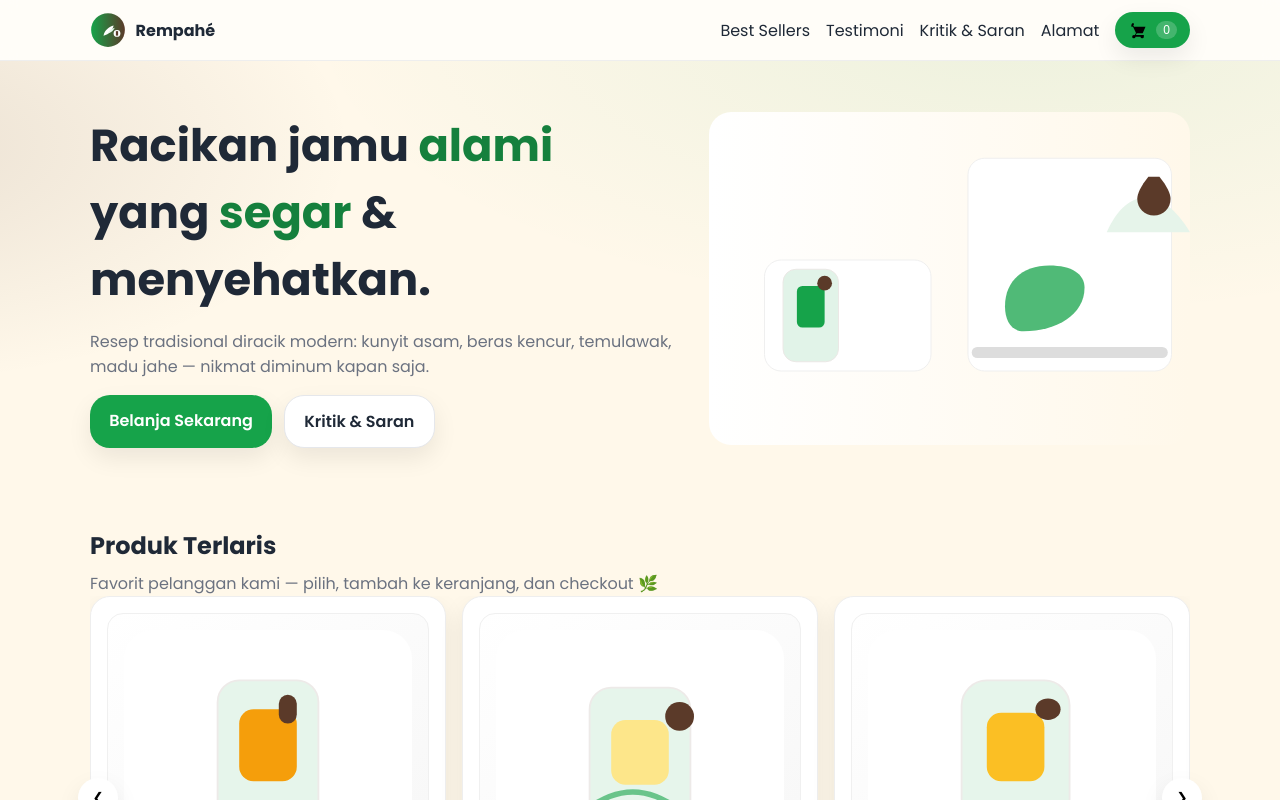
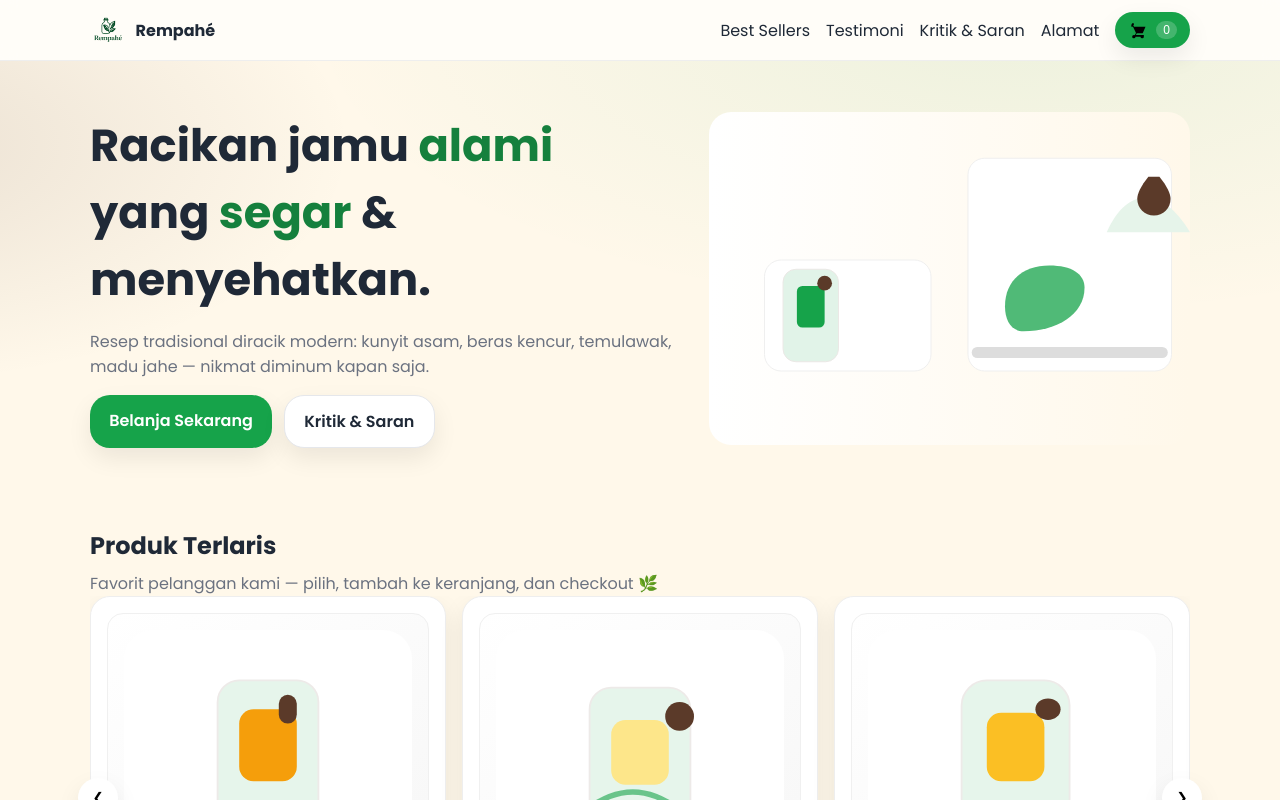
Before and after one commit to hildadc/Rempah-, a plain HTML site: page index.html in a window 1280 px wide. Shown: the top 800 px of the page. Drawn offline with Linux system fonts and the light colour scheme.

Commit message:
Update index.html

```diff
--- a/index.html
+++ b/index.html
@@ -16,7 +16,7 @@
   <header class="topbar">
     <div class="container">
       <a href="#" class="brand">
-        <img src="assets/img/svg/logo.svg" alt="Rempahé logo" class="logo" />
+        <img src="assets/img/svg/logo2.png" alt="Rempahé logo" class="logo" />
         <span>Rempahé</span>
       </a>
       <nav class="nav">
```
